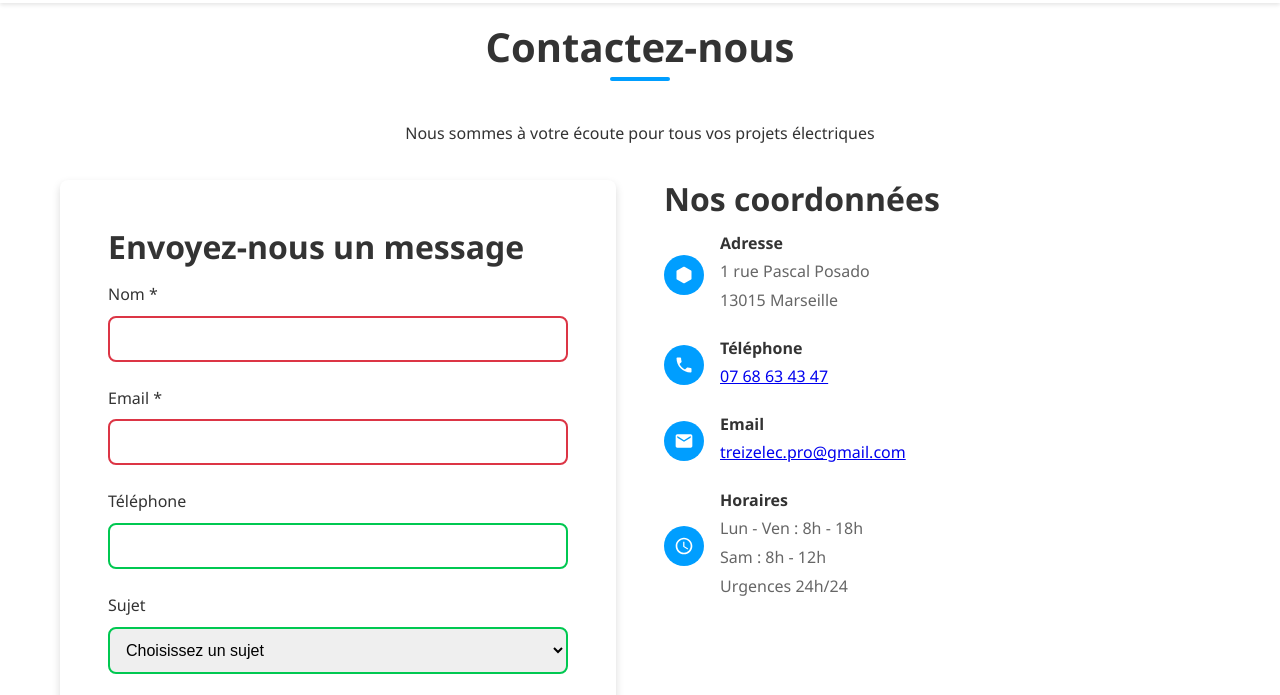
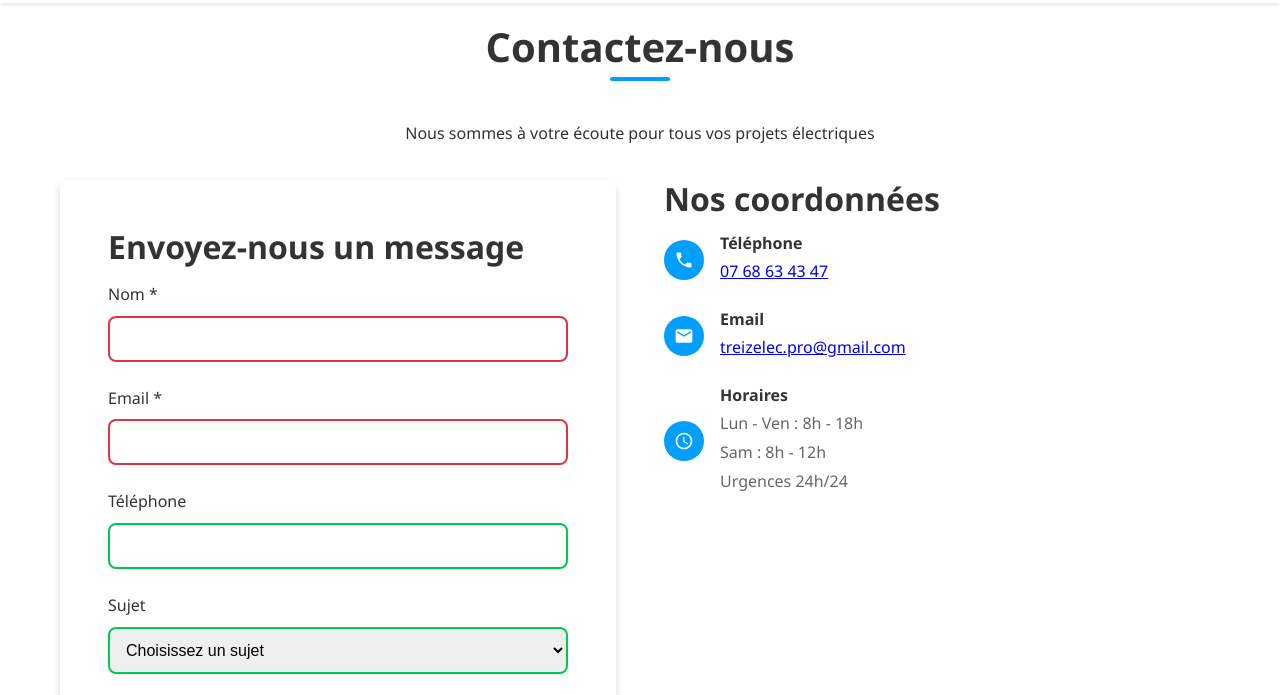
Before and after one commit to ElodieAllegro/treizElec, a website built with Vite: page contact.html in a window 1280 px wide. Shown: the part 97-792 px from the top of the page. Built offline with nearby package versions, Linux system fonts and the light colour scheme.

Commit message:
Updated contact.html

```diff
--- a/contact.html
+++ b/contact.html
@@ -118,19 +118,7 @@
                 <div class="contact-info">
                     <h2>Nos coordonnées</h2>
 
-                    <div class="contact-item">
-                        <div class="contact-icon">
-                            <svg viewBox="0 0 24 24" fill="currentColor">
-                                <path d="M21 16.5c0 .38-.21.71-.53.88l-7.9 4.44c-.16.12-.36.18-.57.18-.21 0-.41-.06-.57-.18l-7.9-4.44A.991.991 0 0 1 3 16.5v-9c0-.38.21-.71.53-.88l7.9-4.44c.16-.12.36-.18.57-.18.21 0 .41.06.57.18l7.9 4.44c.32.17.53.5.53.88v9z"/>
-                            </svg>
-                        </div>
-                        <div class="contact-details">
-                            <h4>Adresse</h4>
-                            <p>1 rue Pascal Posado<br>13015 Marseille</p>
-                        </div>
-                    </div>
-
-                    <div class="contact-item">
+                      <div class="contact-item">
                         <div class="contact-icon">
                             <svg viewBox="0 0 24 24" fill="currentColor">
                                 <path d="M6.62 10.79c1.44 2.83 3.76 5.14 6.59 6.59l2.2-2.2c.27-.27.67-.36 1.02-.24 1.12.37 2.33.57 3.57.57.55 0 1 .45 1 1V20c0 .55-.45 1-1 1-9.39 0-17-7.61-17-17 0-.55.45-1 1-1h3.5c.55 0 1 .45 1 1 0 1.25.2 2.45.57 3.57.11.35.03.74-.25 1.02l-2.2 2.2z"/>
```
